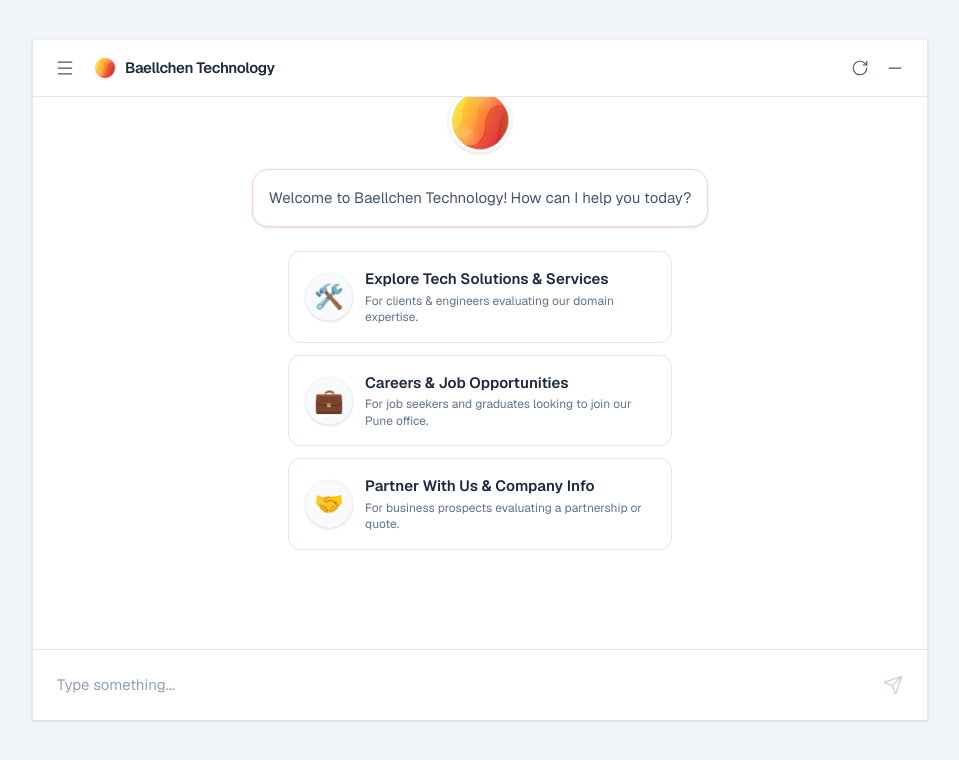
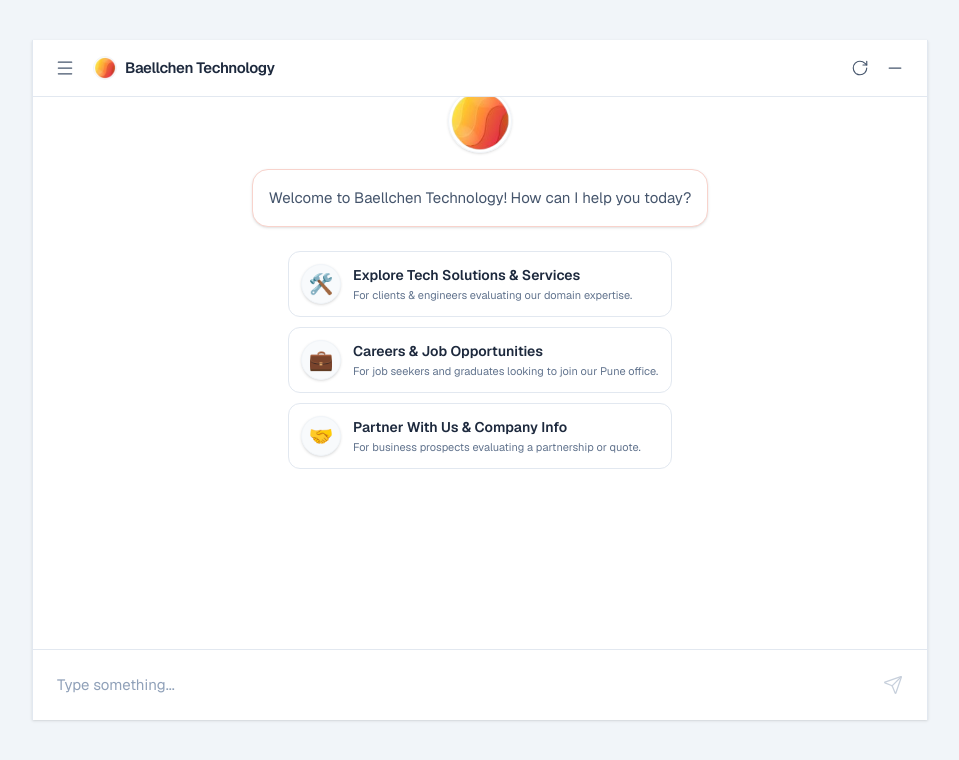
Before and after one commit to yashpawar87/website-chatbot-widget, a Next.js app in the folder frontend/: page / in a window 1280 px wide. Shown: the top 760 px of the page, without its empty margins (160-1119 px from the left). Built offline with nearby package versions, Linux system fonts and the light colour scheme.

Commit message:
feat: onboarding ui

```diff
--- a/frontend/src/components/ChatUI.tsx
+++ b/frontend/src/components/ChatUI.tsx
@@ -241,19 +241,19 @@ export default function ChatUI({ isWidget = false }: ChatUIProps) {
 
             {selectedCategory === null ? (
               // Step 1: Main Categories
-              <div className="w-full max-w-sm space-y-3 animate-in slide-in-from-bottom-2 duration-300 shrink-0">
+              <div className="w-full max-w-sm space-y-2.5 animate-in slide-in-from-bottom-2 duration-300 shrink-0">
                 {ONBOARDING_DATA.categories.map((category, idx) => (
                   <button
                     key={idx}
                     onClick={() => setSelectedCategory(idx)}
-                    className="w-full flex items-center p-4 bg-white border border-slate-200 rounded-xl text-left hover:border-[#e34c26] hover:shadow-md transition-all group active:scale-[0.98]"
+                    className="w-full flex items-center p-3 bg-white border border-slate-200 rounded-xl text-left hover:border-[#e34c26] hover:shadow-md transition-all group active:scale-[0.98]"
                   >
-                    <div className="text-2xl mr-3 bg-slate-50 w-12 h-12 rounded-full flex items-center justify-center shrink-0 group-hover:bg-[#fff0ed] transition-colors shadow-sm border border-slate-100 group-hover:border-[#f8d3cc]">
+                    <div className="text-xl mr-3 bg-slate-50 w-10 h-10 rounded-full flex items-center justify-center shrink-0 group-hover:bg-[#fff0ed] transition-colors shadow-sm border border-slate-100 group-hover:border-[#f8d3cc]">
                       {category.icon}
                     </div>
                     <div className="flex flex-col">
-                      <span className="font-semibold text-[15px] text-slate-800 group-hover:text-[#e34c26] transition-colors">{category.title}</span>
-                      <span className="text-xs text-slate-500 mt-0.5 leading-snug">{category.description}</span>
+                      <span className="font-semibold text-[14px] text-slate-800 group-hover:text-[#e34c26] transition-colors">{category.title}</span>
+                      <span className="text-[11px] text-slate-500 mt-0.5 leading-snug">{category.description}</span>
                     </div>
                   </button>
                 ))}
```
